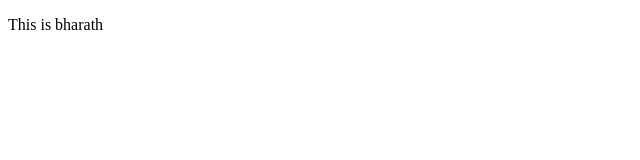
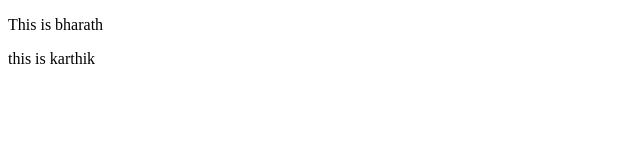
Before and after one commit to Bharath122002/Git, a plain HTML site: page index.html in a window 1280 px wide. Shown: the full height of the page, 0-640 px from the left. Drawn offline with Linux system fonts and the light colour scheme.

Commit message:
change by bkg

```diff
--- a/index.html
+++ b/index.html
@@ -7,5 +7,6 @@
 </head>
 <body>
     <p>This is bharath</p>
+    <p>this is karthik</p>
 </body>
 </html>
```
